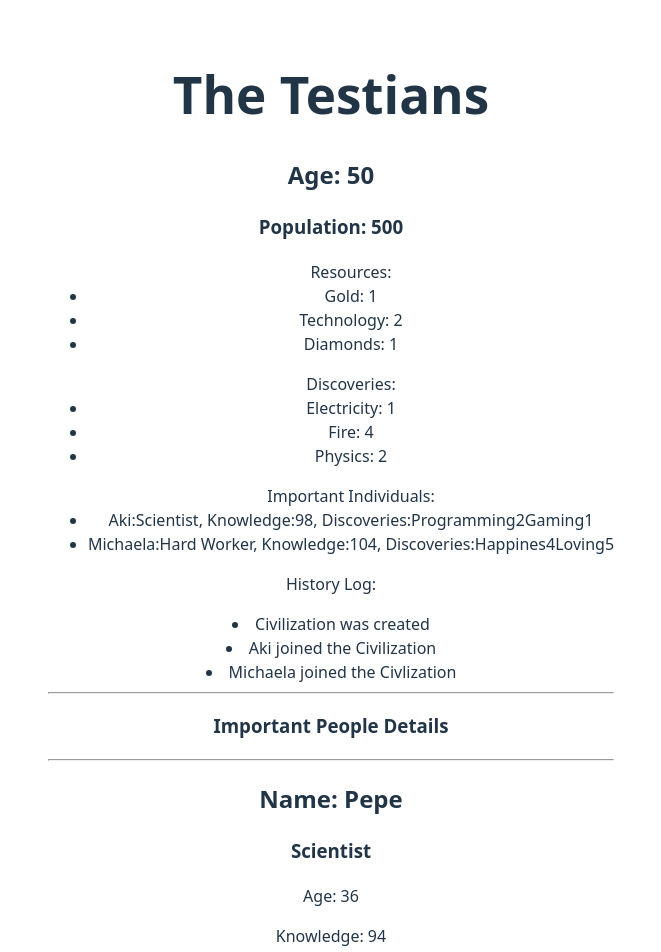
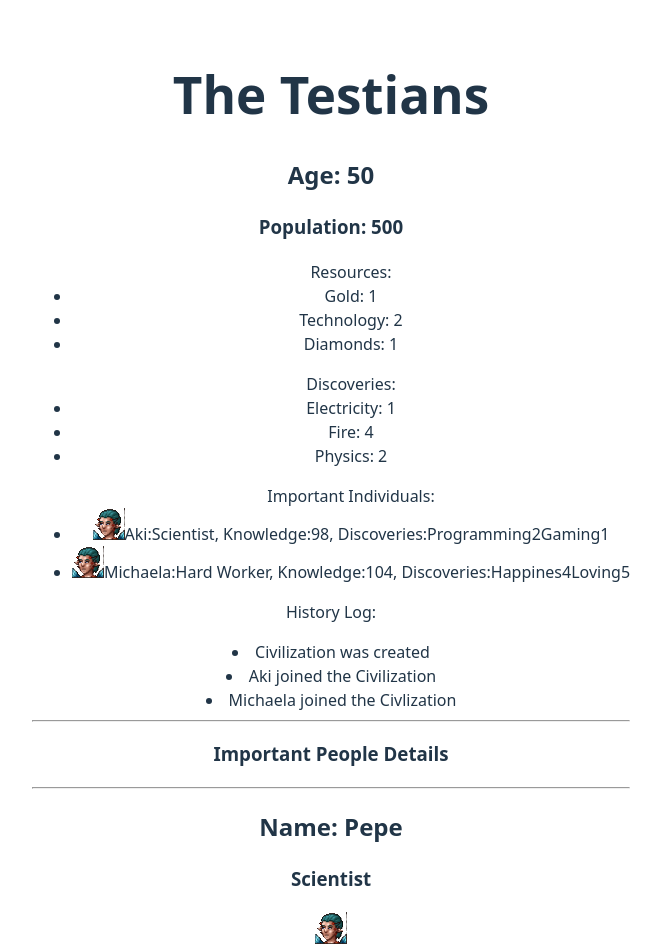
Before and after one commit to acolote1998/OUR-OWN-ZETA-frontend, a React (Vite) app in the folder our-own-zeta-frontend/: page / in a window 1280 px wide. Shown: the top 952 px of the page, without its empty margins (309-970 px from the left). Built offline with nearby package versions, Linux system fonts and the light colour scheme.

Commit message:
add important People pictures

```diff
--- a/our-own-zeta-frontend/src/components/Civilization.tsx
+++ b/our-own-zeta-frontend/src/components/Civilization.tsx
@@ -1,3 +1,5 @@
+import genericImportantPersonPicture from "../assets/images/genericImportantPerson.png";
+
 interface Person {
   age: number;
   name: string;
@@ -38,6 +40,7 @@ function Civilization(props: CivilizationProps) {
         {[...mapToDraw].map(([key, value], index) => {
           return (
             <li key={index}>
+              <img src={genericImportantPersonPicture}></img>
               {key}:{value.field}, Knowledge:{value.knowledge}, Discoveries:
               {value.discoveries}
             </li>
--- a/our-own-zeta-frontend/src/components/ImportantPerson.tsx
+++ b/our-own-zeta-frontend/src/components/ImportantPerson.tsx
@@ -1,8 +1,11 @@
+import genericImportantPersonPicture from "../assets/images/genericImportantPerson.png";
+
 function ImportantPerson() {
   return (
     <div>
       <h2>Name: Pepe</h2>
       <h3>Scientist</h3>
+      <img src={genericImportantPersonPicture}></img>
       <p>Age: 36</p>
       <p>Knowledge: 94</p>
       <p>Discoveries:</p>
```
